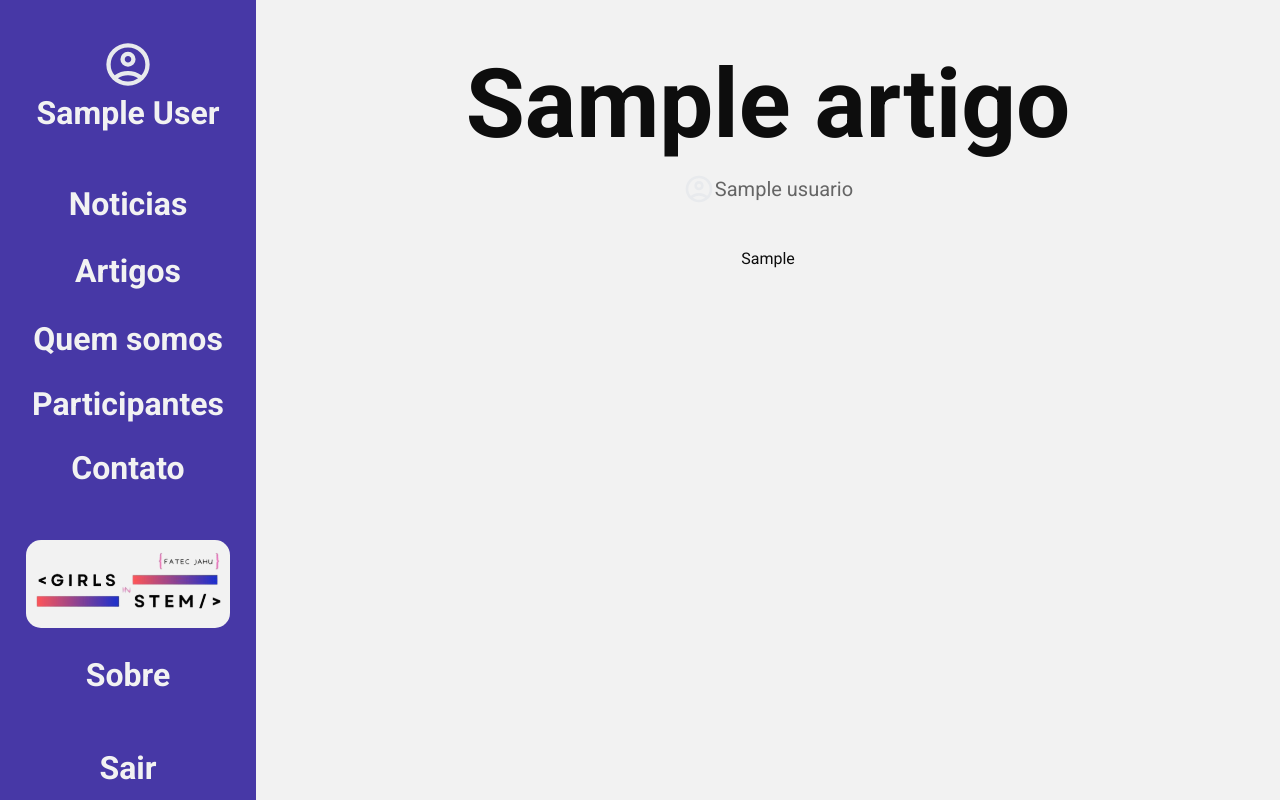
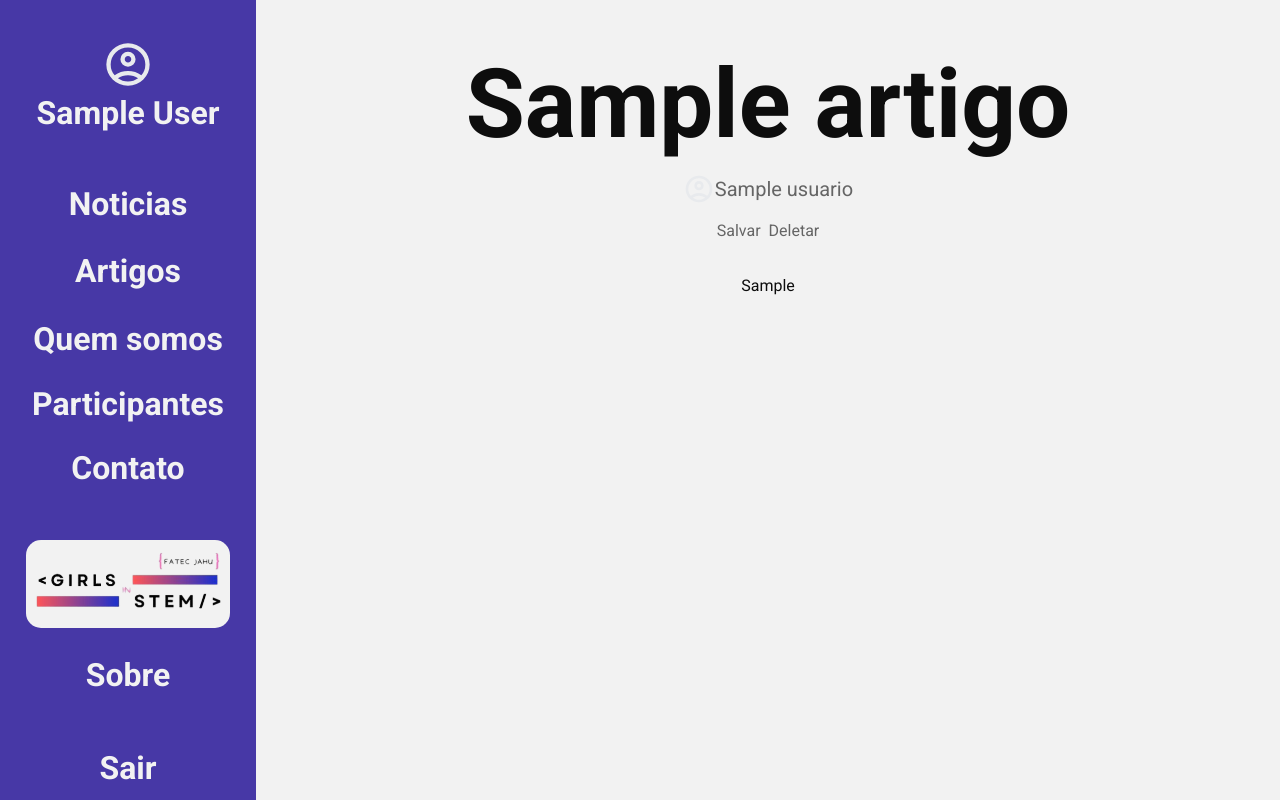
Before and after one commit to paulo-m-machado/fatec-PI-girls-in-stem, a PHP site: page / in a window 1280 px wide. Run offline with PHP 8.4, Linux system fonts and the light colour scheme; the visitor is signed in with stand-in values (Sample User, id 1); tables that the repository leaves empty or names only in its code hold one stand-in row (values such as "Sample post").

Commit message:
feito sistema para deletar artigos

```diff
--- a/index.php
+++ b/index.php
@@ -5,9 +5,9 @@
     // puxar artigo do DB
     try {
         // consulta segura com PDO
-        $sql = "SELECT * FROM artigos WHERE id_artigo = :id";
+        $sql = "SELECT * FROM artigos ORDER BY id_artigo DESC LIMIT 1";
         $stmt = $conn->prepare($sql);
-        $stmt->execute([':id' => 1]);
+        $stmt->execute();
 
         $artigo = $stmt->fetch(PDO::FETCH_ASSOC);
 
@@ -118,6 +118,18 @@
                         <?= htmlspecialchars($autor['nome']) ?>
                     </p>
                 </a>
+                <!-- botão para administradores deletarem o artigo -->
+                    <div class="autor">
+                        <a href="salvar-artigo.php" style="font-size: 16px; padding: 4px">
+                            Salvar
+                        </a>
+                        <?php if ($_SESSION['tipo'] == 'administrador'): ?>
+                            <?php $_SESSION['artigo_id'] = $artigo['id_artigo'] ?>
+                            <a href="deletar-artigo.php" style="font-size: 16px; padding: 4px">
+                                Deletar
+                            </a>
+                        <?php endif; ?>
+                    </div>
             </div>
 
             <?= nl2br($artigo['conteudo']) ?>
```
Also changed, not shown: deletar-artigo.php (added, +21 -0 lines).
